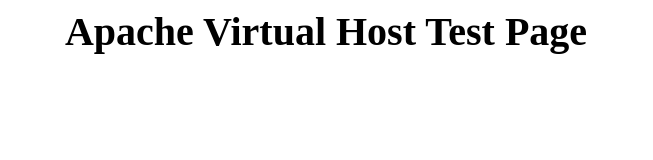
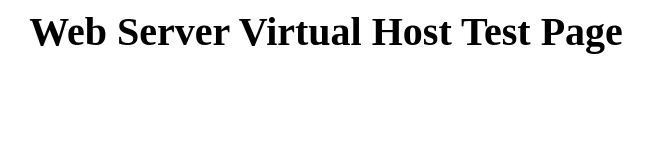
Before and after one commit to Rafael-99-spec/epam-docker, a plain HTML site: page Lesson-3/apache/index.html in a window 1280 px wide. Shown: the whole page, without its empty margins (314-967 px from the left). Drawn offline with Linux system fonts and the light colour scheme.

Commit message:
Update index.html

```diff
--- a/Lesson-3/apache/index.html
+++ b/Lesson-3/apache/index.html
@@ -1,7 +1,7 @@
 <html>
 <body>
 <div style="width: 100%; font-size: 40px; font-weight: bold; text-align: center;">
-Apache Virtual Host Test Page
+Web Server Virtual Host Test Page
 </div>
 </body>
 </html>
```
